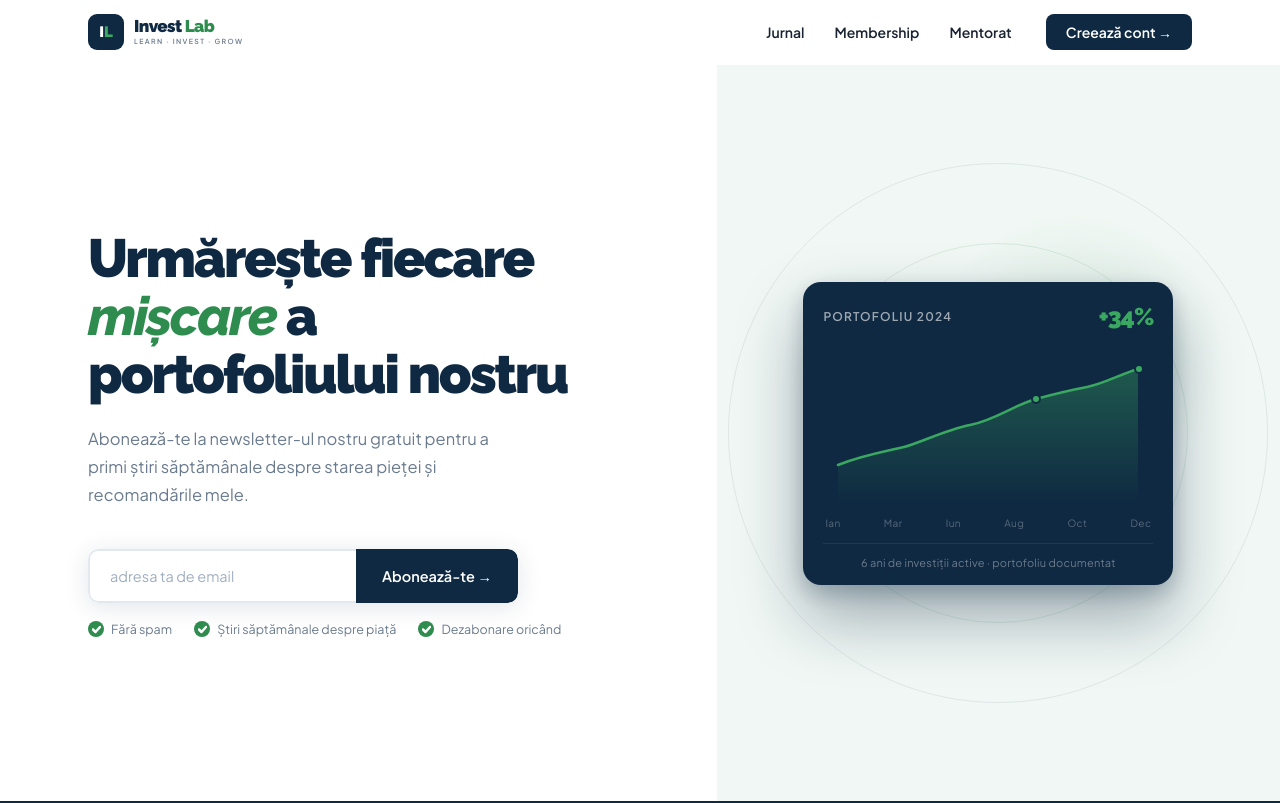
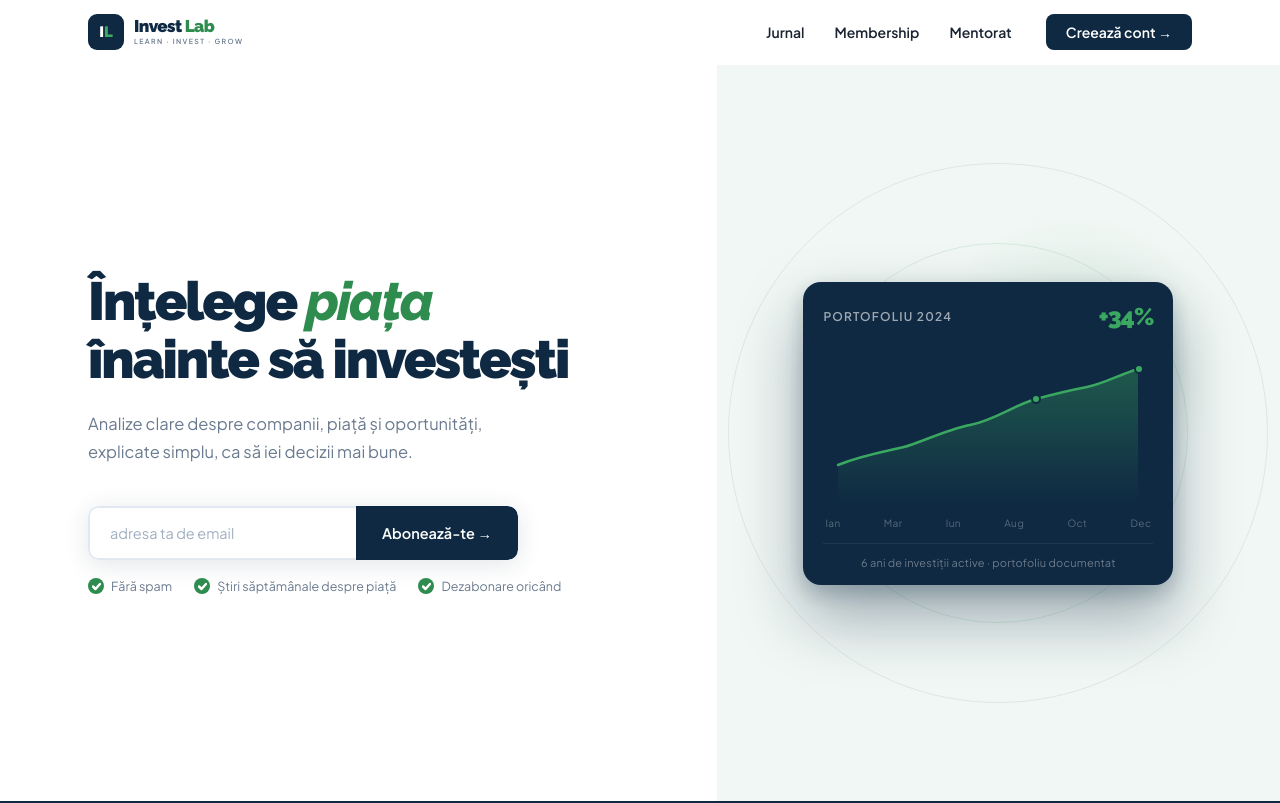
Before and after one commit to lightsongjs/investlab-website, a website: page index.html in a window 1280 px wide. Shown: the top 803 px of the page. Drawn offline with Linux system fonts and the light colour scheme.

Commit message:
Update hero messaging

```diff
--- a/index.html
+++ b/index.html
@@ -1343,13 +1343,12 @@
     <!-- Left: unchanged -->
     <div class="hero-left">
         <h1 class="hero-headline">
-            Urmărește fiecare<br>
-            <em>mișcare</em> a<br>
-            portofoliului nostru
+            Înțelege <em>piața</em><br>
+            înainte să investești
         </h1>
 
         <p class="hero-sub">
-            Abonează-te la newsletter-ul nostru gratuit pentru a primi știri săptămânale despre starea pieței și recomandările mele.
+            Analize clare despre companii, piață și oportunități, explicate simplu, ca să iei decizii mai bune.
         </p>
 
         <form class="email-form" onsubmit="handleHeroForm(event)">
```
